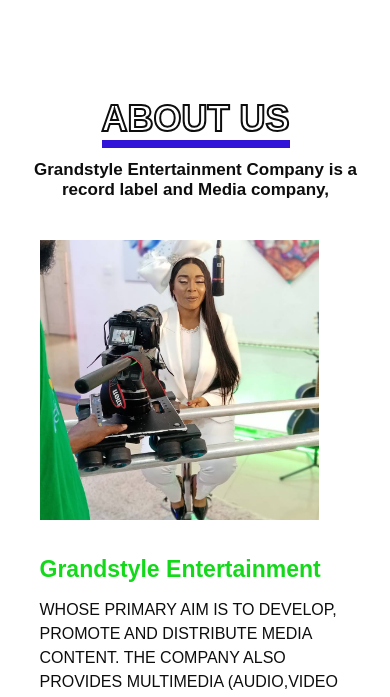
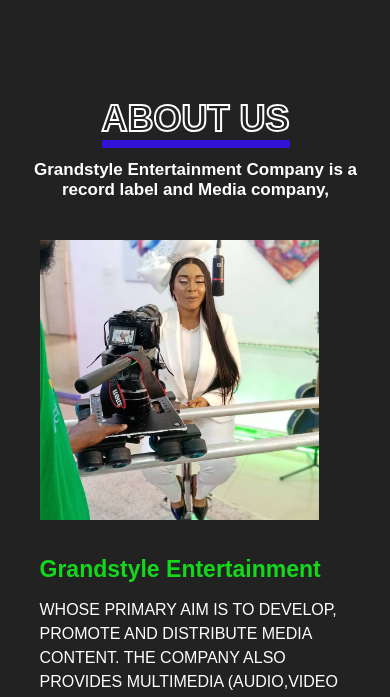
Before and after one commit to Soft-icode/Grandstyle, a plain HTML site: page index.html in a window 390 px wide. Shown: the part 866-1563 px from the top of the page. Drawn offline with nearby package versions, Linux system fonts and the light colour scheme; a web font is replaced by a local one.

Commit message:
Update style.css

```diff
--- a/style.css
+++ b/style.css
@@ -250,7 +250,6 @@
   .about-us{
     width: 100%;
     padding-top: 6.25rem;
-    background-color: #fff;
 
   }
   .about-us-section{
@@ -259,14 +258,10 @@
   }
   .about-us-section h1{
     font-size: 36px;
-    -webkit-text-stroke-color:#0d0d0d;
-    color: transparent;
-    -webkit-text-stroke-width: 0.125rem;
   }
   .about-us-section p{
     font-size: 17px;
     margin-bottom: 0px;
-    color: #0d0d0d;
   }
   .container{
     padding: 0px;
@@ -282,7 +277,7 @@
   .about-content p{
     padding: 0px;
     font-size: 16px;
-    color: #0d0d0d;
+
   }
 
 }
```
